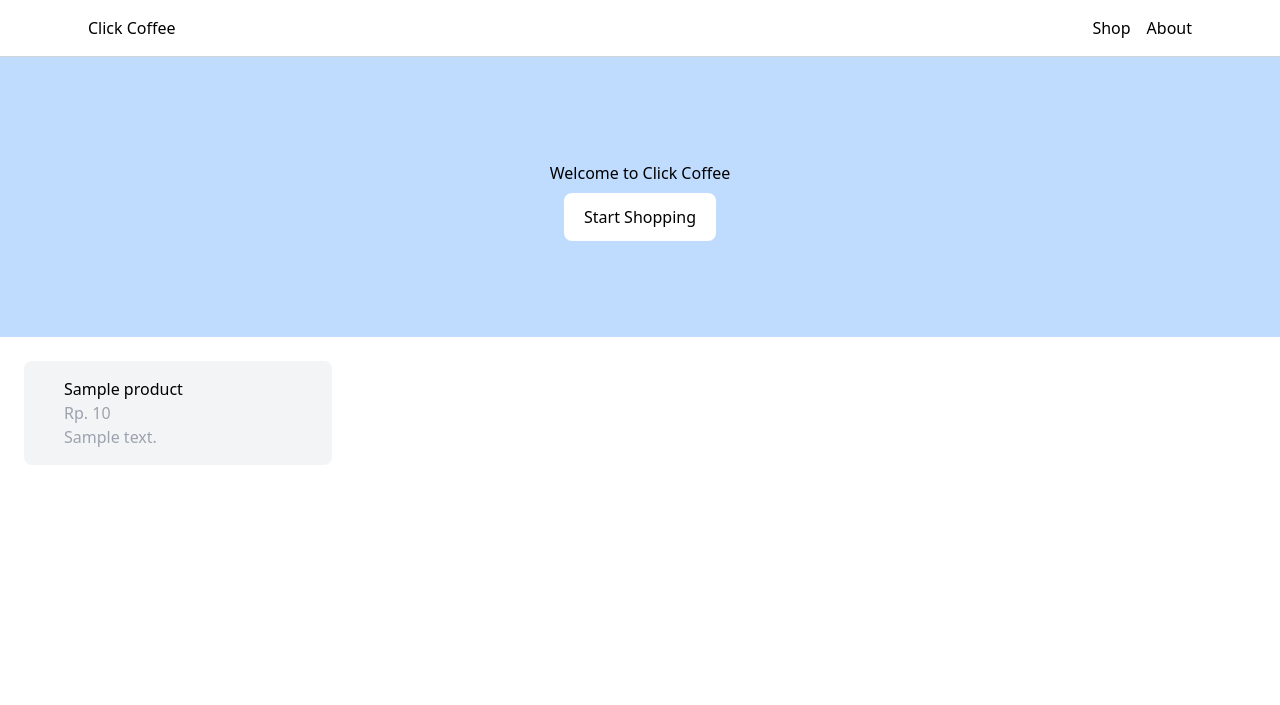
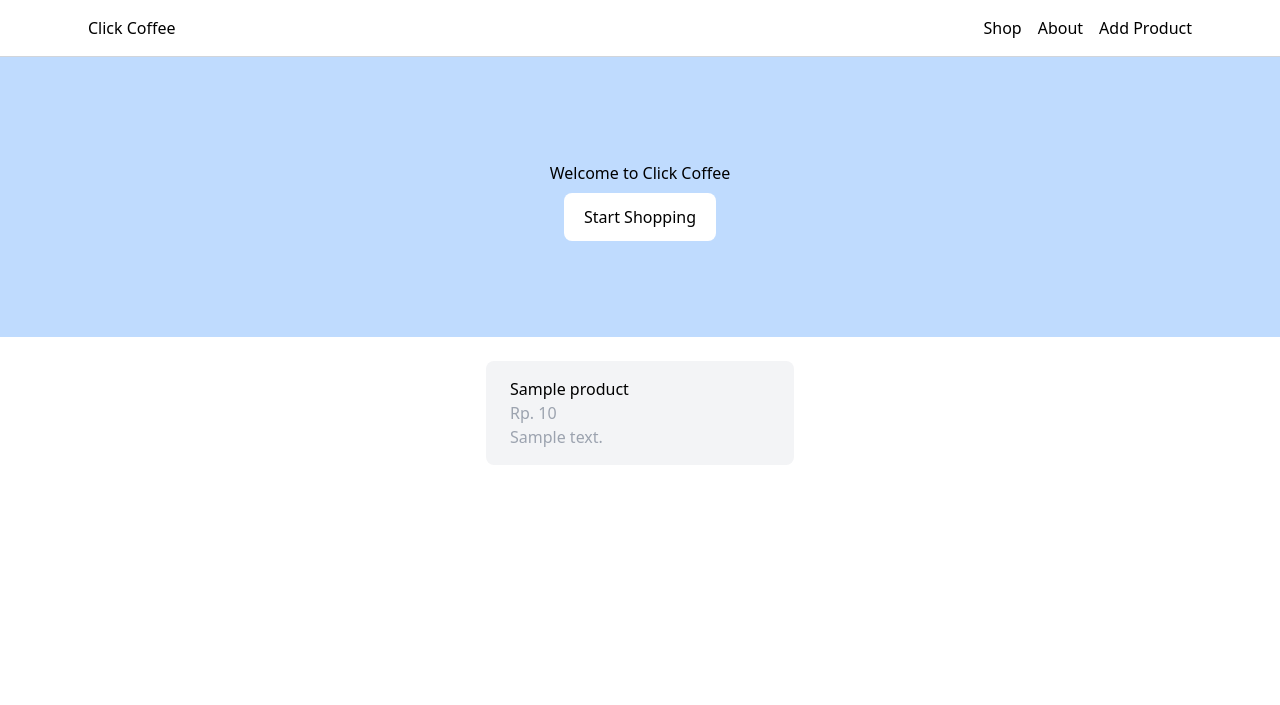
Before and after one commit to narawaa/coffeeshop, a Django app: page / in a window 1280 px wide. Shown: the top 705 px of the page. Run offline with Django 5.2, Linux system fonts and the light colour scheme; tables that the repository leaves empty hold one stand-in row (values such as "Sample post"); some libraries are stand-ins or nearby versions.

Commit message:
feat: Tugas 3 - add templates

```diff
--- a/main/templates/main.html
+++ b/main/templates/main.html
@@ -1,28 +1,5 @@
-<!DOCTYPE html>
-
-<html lang="en">
-    <head>
-        <meta charset="UTF-8">
-        <meta name="viewport" content="width=device-width, initial-scale=1.0">
-        <script src="https://cdn.tailwindcss.com"></script>
-    </head>
-
-    <body>
-        <nav class="border-b border-gray-300">
-            <div class="max-w-6xl mx-auto py-4 px-6">
-                <div class="flex justify-between">
-                    <a href="/" class="flex items-center">
-                        Click Coffee
-                    </a>
-
-                    <ul class="flex items-center space-x-4">
-                        <a href="/"><li>Shop</li></a>
-                        <a href="/"><li>About</li></a>
-                    </ul>
-                </div>
-            </div>
-        </nav>
-
+{% extends 'base.html' %}
+{% block content %}
 <section class="flex justify-center items-center bg-blue-200">
     <div class="flex flex-col items-center py-24">
         <div class="py-2">
@@ -36,9 +13,15 @@
 </section>
 
 <section class="px-6 py-6 pb-[30rem]">
-            <div class="flex flex-wrap gap-12">
+    {% if not products %}
+    <div class="flex justify-center">
+        <p>Mohon maaf. Belum ada coffee untuk saat ini.</p>
+    </div>
+
+    {% else %}
+    <div class="flex flex-wrap gap-10 justify-center">
         {% for product in products %}
-                <div class="flex flex-col w-1/4 bg-gray-100 py-4 px-10 rounded-lg">
+        <div class="flex flex-col w-1/4 bg-gray-100 py-4 px-6 rounded-lg">
             <img src="" alt="" class="rounded-xl hover:shadow-lg">
             <p>{{ product.name }}</p>
             <p class="text-gray-400">Rp. {{ product.price }}</p>
@@ -46,12 +29,7 @@
         </div>
         {% endfor %}
     </div>
+    {% endif %}
+
 </section>
-
-    </body>
-
-    <footer class="sticky bottom-0 flex justify-between bg-gray-100 px-6 py-3">
-        <p>Nashwa Ghania (2306241770) PBP - F</p>
-        <p>&copy;2024 Click Coffee. All rights reserved.</p>
-    </footer>
-</html>
+{% endblock content %}
--- /dev/null
+++ b/templates/base.html
@@ -0,0 +1,36 @@
+{% load static %}
+
+<!DOCTYPE html>
+
+<html lang="en">
+    <head>
+        <meta charset="UTF-8">
+        <meta name="viewport" content="width=device-width, initial-scale=1.0">
+        <script src="https://cdn.tailwindcss.com"></script>
+    </head>
+
+    <nav class="border-b border-gray-300">
+        <div class="max-w-6xl mx-auto py-4 px-6">
+            <div class="flex justify-between">
+                <a href="/" class="flex items-center">
+                    Click Coffee
+                </a>
+
+                <ul class="flex items-center space-x-4">
+                    <a href="/"><li>Shop</li></a>
+                    <a href="/"><li>About</li></a>
+                    <a href="create-product-entry"><li>Add Product</li></a>
+                </ul>
+            </div>
+        </div>
+    </nav>
+
+    <body>
+        {% block content %} {% endblock content %}
+    </body>
+
+    <footer class="fixed bottom-0 left-0 right-0 flex justify-between bg-gray-100 px-6 py-3">
+        <p>Nashwa Ghania (2306241770) PBP - F</p>
+        <p>&copy;2024 Click Coffee. All rights reserved.</p>
+    </footer>
+</html>
```
Also changed, not shown: main/templates/product_entry.html (added, +23 -0 lines). Lines whose indentation alone changed are shown as unchanged.
